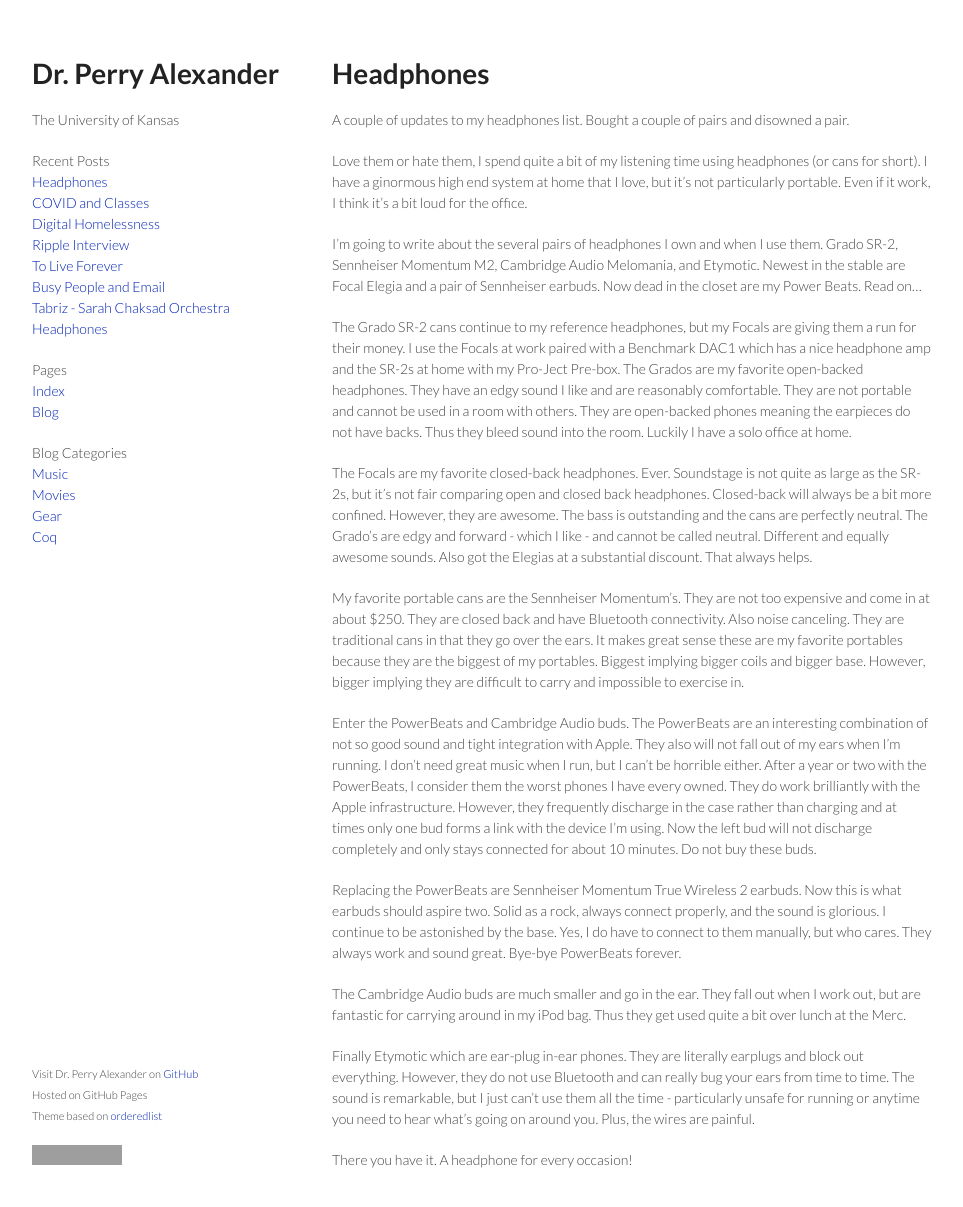
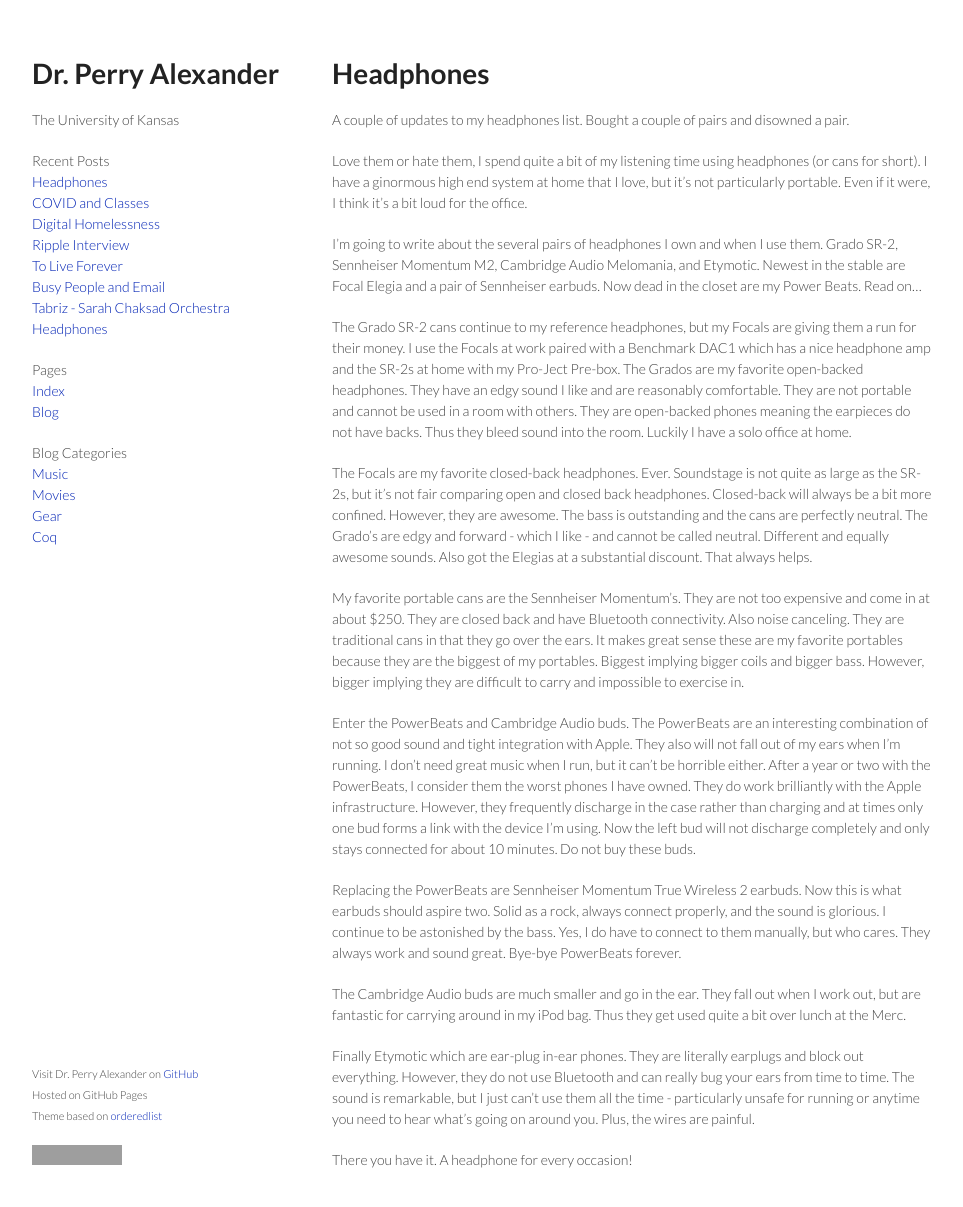
Before and after one commit to palexand/palexand.github.io, a Jekyll site: the page built from _posts/2021-10-15-Headphones.md, in a window 1280 px wide and 1240 px high. Shown: the top 1207 px of the window, without its empty margins (158-1121 px from the left). Built offline with Jekyll 4.4.1, drawn with Linux system fonts in a browser that asks for light colours; grey boxes are pictures that could not be loaded.

Commit message:
corrections to headphone review

```diff
--- a/_posts/2021-10-15-Headphones.md
+++ b/_posts/2021-10-15-Headphones.md
@@ -3,32 +3,75 @@
 categories: blog gear
 title: Headphones
 ---
-A couple of updates to my headphones list.  Bought a couple of pairs and disowned a pair.
+A couple of updates to my headphones list.  Bought a couple of pairs
+and disowned a pair.
 
-Love them or hate them, I spend quite a bit of my listening time using headphones (or cans for short).  I have a ginormous high end system at home that I love, but it’s not particularly portable.  Even if it work, I think it’s a bit loud for the office.
+Love them or hate them, I spend quite a bit of my listening time using
+headphones (or cans for short).  I have a ginormous high end system at
+home that I love, but it’s not particularly portable.  Even if it
+were, I think it’s a bit loud for the office.
 
-I’m going to write about the several pairs of headphones I own and when I use them.  Grado SR-2, Sennheiser Momentum M2, Cambridge Audio Melomania, and Etymotic. Newest in the stable are Focal Elegia and a pair of Sennheiser earbuds. Now dead in the closet are my Power
+I’m going to write about the several pairs of headphones I own and
+when I use them.  Grado SR-2, Sennheiser Momentum M2, Cambridge Audio
+Melomania, and Etymotic. Newest in the stable are Focal Elegia and a
+pair of Sennheiser earbuds. Now dead in the closet are my Power
 Beats.  Read on...
 
-The Grado SR-2 cans continue to my reference headphones, but my Focals are giving them a run for their money.  I use the Focals at work paired with a Benchmark DAC1 which has a nice headphone amp and the SR-2s at home with my Pro-Ject Pre-box.  The Grados are my favorite open-backed headphones.  They have an edgy sound I like and are reasonably comfortable.  They are not portable and cannot be used in a room with others.  They are open-backed phones meaning the earpieces do not have backs.  Thus they bleed sound into the room.  Luckily I have a solo office at home.
+The Grado SR-2 cans continue to my reference headphones, but my Focals
+are giving them a run for their money.  I use the Focals at work
+paired with a Benchmark DAC1 which has a nice headphone amp and the
+SR-2s at home with my Pro-Ject Pre-box.  The Grados are my favorite
+open-backed headphones.  They have an edgy sound I like and are
+reasonably comfortable.  They are not portable and cannot be used in a
+room with others.  They are open-backed phones meaning the earpieces
+do not have backs.  Thus they bleed sound into the room.  Luckily I
+have a solo office at home.
 
-The Focals are my favorite closed-back headphones. Ever. Soundstage is not quite as large as the SR-2s, but it's not fair comparing open and closed back headphones.  Closed-back will always be a bit more confined.  However, they are awesome.  The bass is outstanding and the cans are perfectly neutral.  The Grado's are edgy and forward - which I like - and cannot be called neutral.  Different and equally awesome sounds. Also got the Elegias at a substantial discount.  That always helps.
+The Focals are my favorite closed-back headphones. Ever. Soundstage is
+not quite as large as the SR-2s, but it's not fair comparing open and
+closed back headphones.  Closed-back will always be a bit more
+confined.  However, they are awesome.  The bass is outstanding and the
+cans are perfectly neutral.  The Grado's are edgy and forward - which
+I like - and cannot be called neutral.  Different and equally awesome
+sounds. Also got the Elegias at a substantial discount.  That always
+helps.
 
-My favorite portable cans are the Sennheiser Momentum’s.  They are not too expensive and come in at about $250.  They are closed back and have Bluetooth connectivity.  Also noise canceling.  They are traditional cans in that they go over the ears.  It makes great sense
-these are my favorite portables because they are the biggest of my portables.  Biggest implying bigger coils and bigger base.  However,
+My favorite portable cans are the Sennheiser Momentum’s.  They are not
+too expensive and come in at about $250.  They are closed back and
+have Bluetooth connectivity.  Also noise canceling.  They are
+traditional cans in that they go over the ears.  It makes great sense
+these are my favorite portables because they are the biggest of my
+portables.  Biggest implying bigger coils and bigger bass.  However,
 bigger implying they are difficult to carry and impossible to exercise
 in.
 
 Enter the PowerBeats and Cambridge Audio buds.  The PowerBeats are an
-interesting combination of not so good sound and tight integration with Apple.  They also will not fall out of my ears when I’m running.
-I don’t need great music when I run, but I can’t be horrible either.
-After a year or two with the PowerBeats, I consider them the worst phones I have every owned.  They do work brilliantly with the Apple infrastructure.  However, they frequently discharge in the case rather than charging and at times only one bud forms a link with the device I'm using. Now the left bud will not discharge completely and only stays connected for about 10 minutes.  Do not buy these buds.
+interesting combination of not so good sound and tight integration
+with Apple.  They also will not fall out of my ears when I’m running.
+I don’t need great music when I run, but it can’t be horrible either.
+After a year or two with the PowerBeats, I consider them the worst
+phones I have owned.  They do work brilliantly with the Apple
+infrastructure.  However, they frequently discharge in the case rather
+than charging and at times only one bud forms a link with the device
+I'm using. Now the left bud will not discharge completely and only
+stays connected for about 10 minutes.  Do not buy these buds.
 
-Replacing the PowerBeats are Sennheiser Momentum True Wireless 2 earbuds. Now this is what earbuds should aspire two.  Solid as a rock, always connect properly, and the sound is glorious.  I continue to be astonished by the base.  Yes, I do have to connect to them manually, but who cares.  They always work and sound great.  Bye-bye PowerBeats forever.
+Replacing the PowerBeats are Sennheiser Momentum True Wireless 2
+earbuds. Now this is what earbuds should aspire two.  Solid as a rock,
+always connect properly, and the sound is glorious.  I continue to be
+astonished by the bass.  Yes, I do have to connect to them manually,
+but who cares.  They always work and sound great.  Bye-bye PowerBeats
+forever.
 
 The Cambridge Audio buds are much smaller and go in the ear.  They
-fall out when I work out, but are fantastic for carrying around in my iPod bag.  Thus they get used quite a bit over lunch at the Merc.
+fall out when I work out, but are fantastic for carrying around in my
+iPod bag.  Thus they get used quite a bit over lunch at the Merc.
 
-Finally Etymotic which are ear-plug in-ear phones.  They are literally earplugs and block out everything.  However, they do not use Bluetooth and can really bug your ears from time to time.  The sound is remarkable, but I just can’t use them all the time - particularly unsafe for running or anytime you need to hear what's going on around you.  Plus, the wires are painful.
+Finally Etymotic which are ear-plug in-ear phones.  They are literally
+earplugs and block out everything.  However, they do not use Bluetooth
+and can really bug your ears from time to time.  The sound is
+remarkable, but I just can’t use them all the time - particularly
+unsafe for running or anytime you need to hear what's going on around
+you.  Plus, the wires are painful.
 
 There you have it.  A headphone for every occasion!
```
